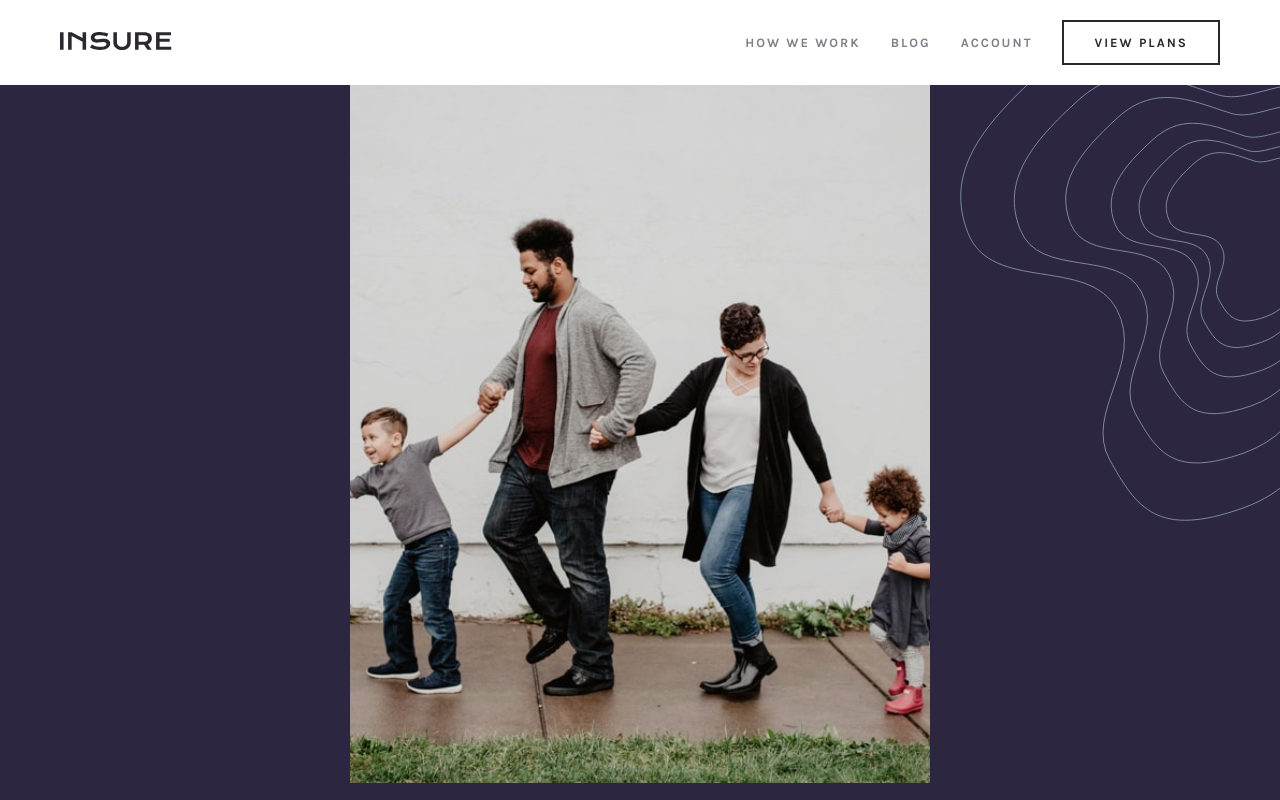
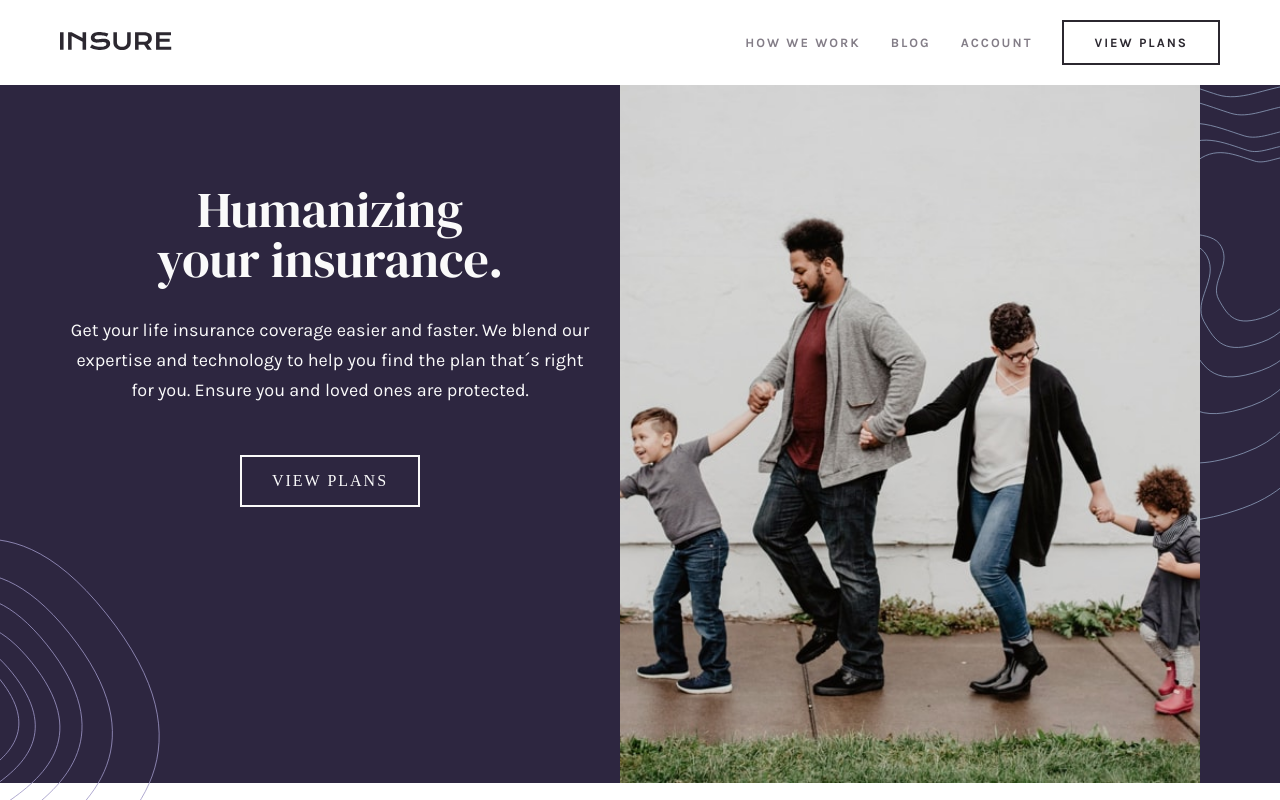
Before and after one commit to higor-costa/pagina-de-destino-insure, a React (Vite) app: page / in a window 1280 px wide. Shown: the top 800 px of the page. Built offline with nearby package versions, Linux system fonts and the light colour scheme.

Commit message:
Declara estilo do contêiner do main da página

```diff
--- a/src/style/components/Header.module.scss
+++ b/src/style/components/Header.module.scss
@@ -134,6 +134,11 @@ body {
   @include displayFlex;
   padding: 0px;
   flex-direction: column-reverse;
+  @include device(l) {
+    flex-direction: row;
+    align-items: flex-start;
+    justify-content: flex-start
+  }
 
   .text {
     @include displayFlex;
```
